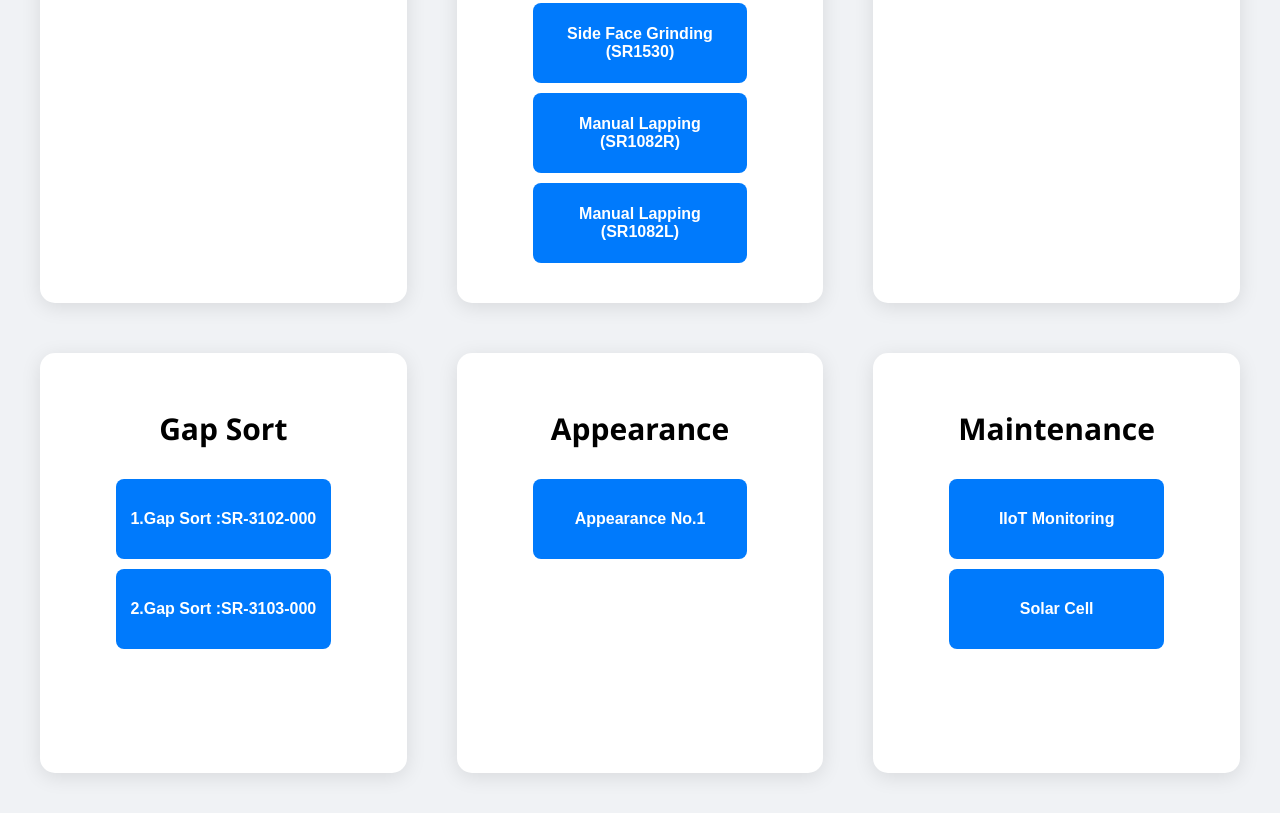
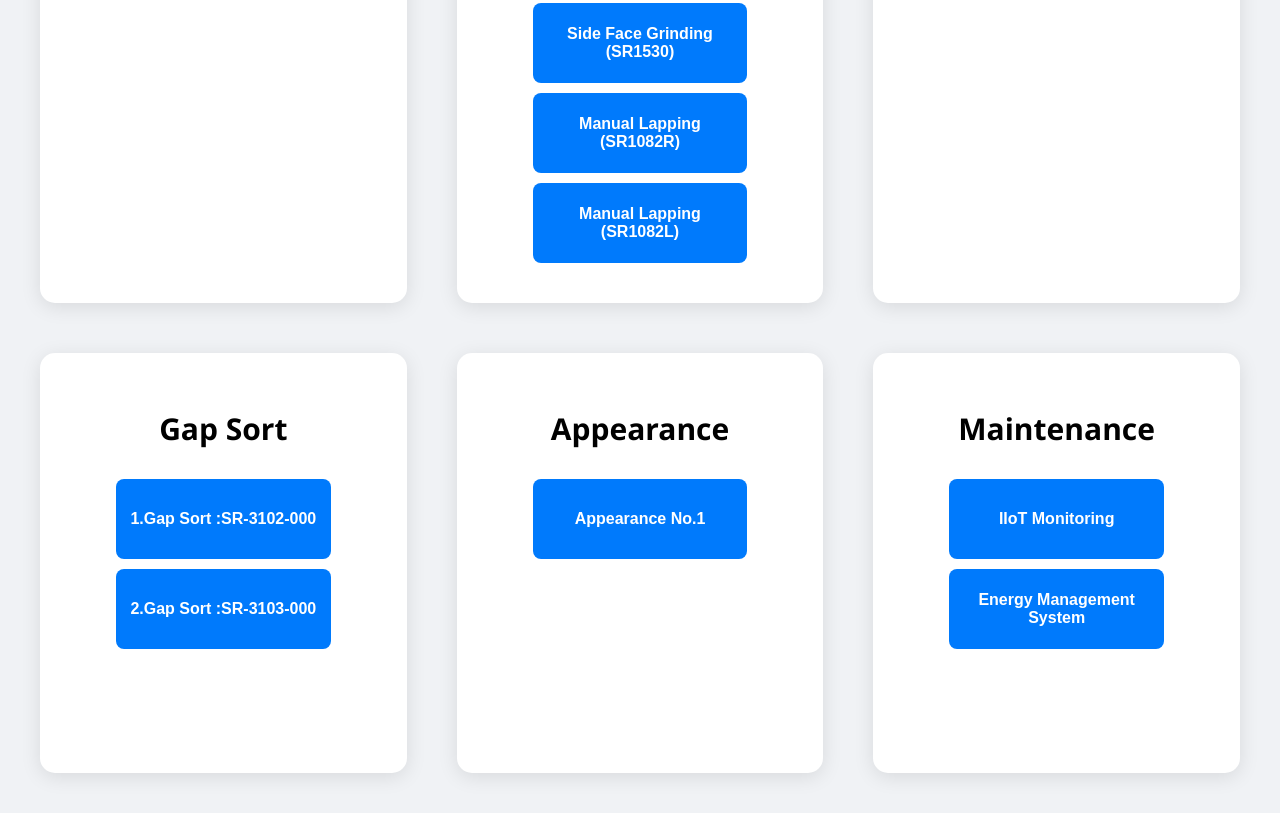
Before and after one commit to IT-SRI/OEE, a plain HTML site: page index.html in a window 1280 px wide. Shown: the part 856-1669 px from the top of the page. Drawn offline with Linux system fonts and the light colour scheme.

Commit message:
Modify index.html for OEE Dashboard enhancements
Updated the HTML structure and added a new button for the Energy Management System.

```diff
--- a/index.html
+++ b/index.html
@@ -172,7 +172,7 @@
       <h2>Maintenance</h2>
       <div>
         <button class="btn" onclick="goTo('http://www.thaiiiot.com/login.php?108=OmrAwxiODnKIdWUB&a=dlFFeTVWRnkrRXVxMjZ1TTJIMVFrUT09')">IIoT Monitoring</button>
-        <button class="btn" onclick="goTo('http://192.168.99.199:1880/#flow/69011065b3ffcd22')">Solar Cell</button>
+        <button class="btn" onclick="goTo('http://172.168.1.231/ExePage.aspx')">Energy Management System</button>
 
       </div>
     </div>
```
